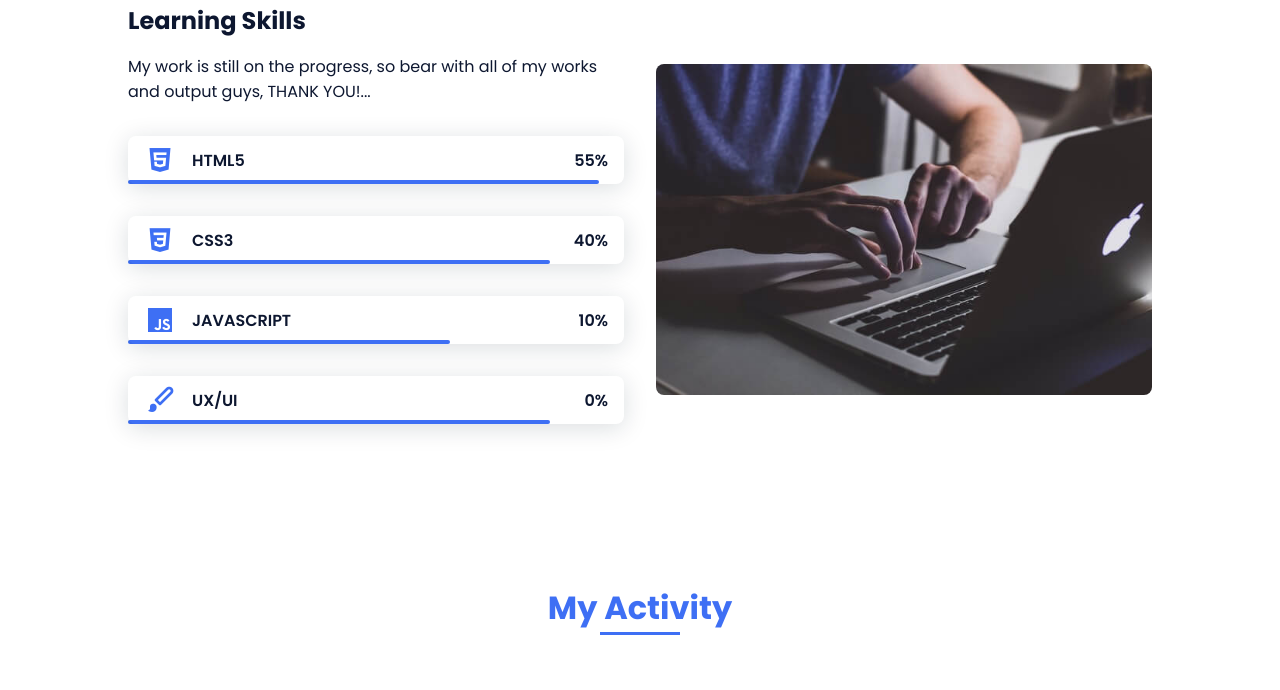
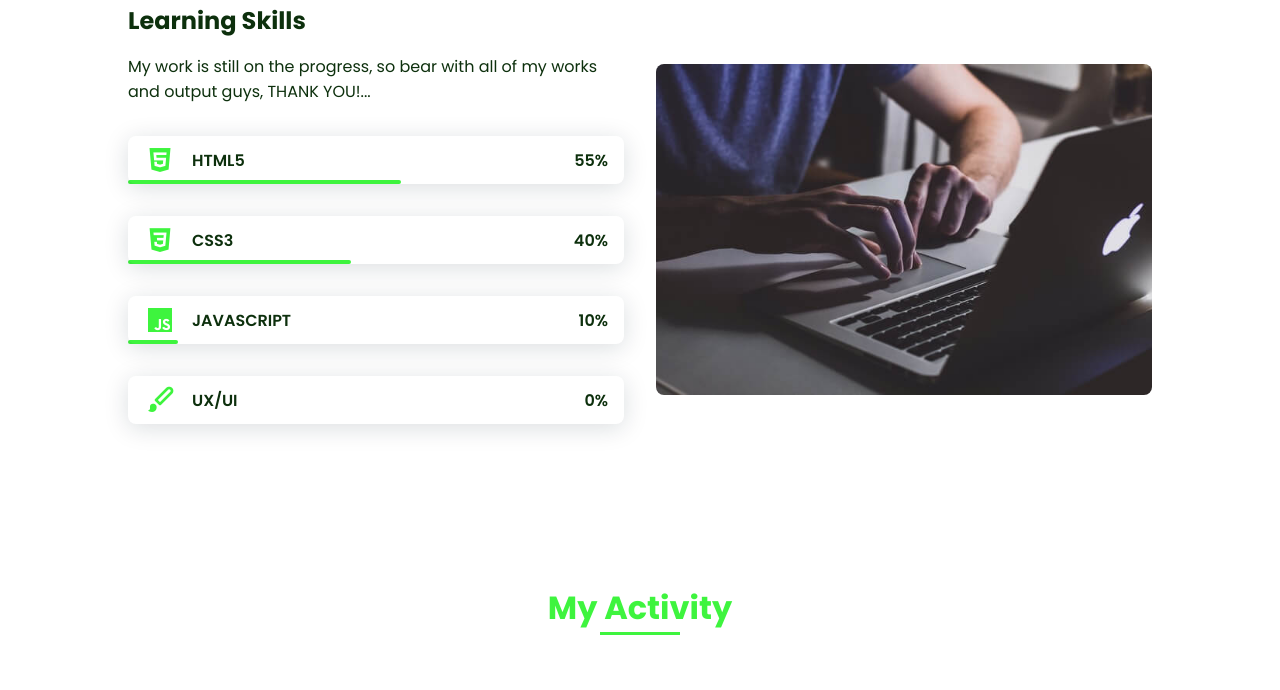
Before and after one commit to 09Ian/IT0043TX01, a plain HTML site: page SEVILLA_Final_Project.html in a window 1280 px wide. Shown: the part 1221-1911 px from the top of the page. Drawn offline with nearby package versions, Linux system fonts and the light colour scheme.

Commit message:
Update final.css

```diff
--- a/Final Project/css/final.css
+++ b/Final Project/css/final.css
@@ -7,7 +7,7 @@
   /*===== Colores =====*/
   /*Purple 260 - Red 355 - Blue 224 - Pink 340*/
   /* HSL color mode */
-  --hue-color: 224;
+  --hue-color: 120;
   --first-color: hsl(var(--hue-color), 89%, 60%);
   --second-color: hsl(var(--hue-color), 56%, 12%);
   /*===== Fuente y tipografia =====*/
@@ -291,16 +291,16 @@ img {
   z-index: var(--z-back);
 }
 .skills__html {
-  width: 95%;
+  width: 55%;
 }
 .skills__css {
-  width: 85%;
+  width: 45%;
 }
 .skills__js {
-  width: 65%;
+  width: 10%;
 }
 .skills__ux {
-  width: 85%;
+  width: 0%;
 }
 .skills__img {
   border-radius: 0.5rem;
```
